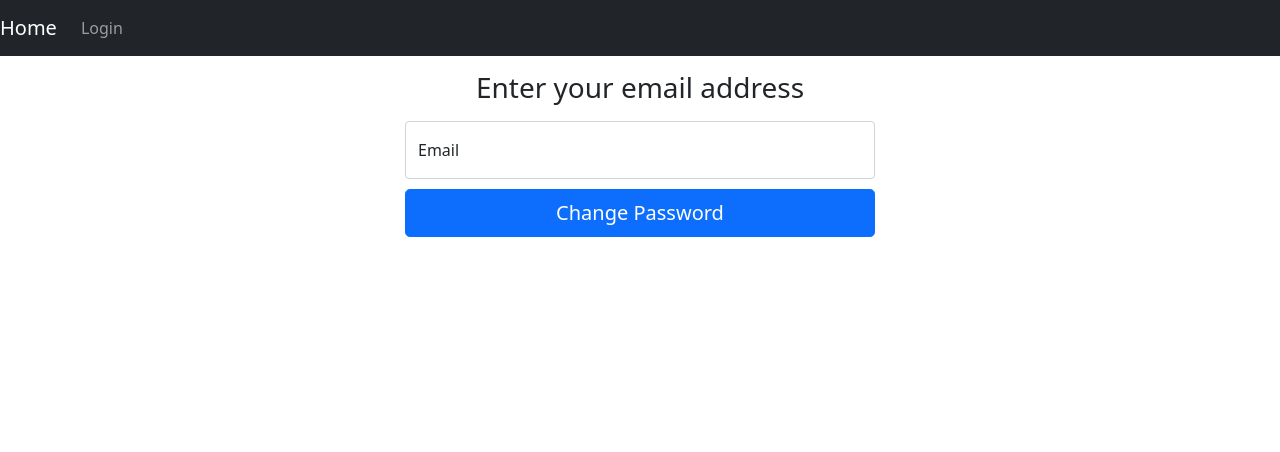
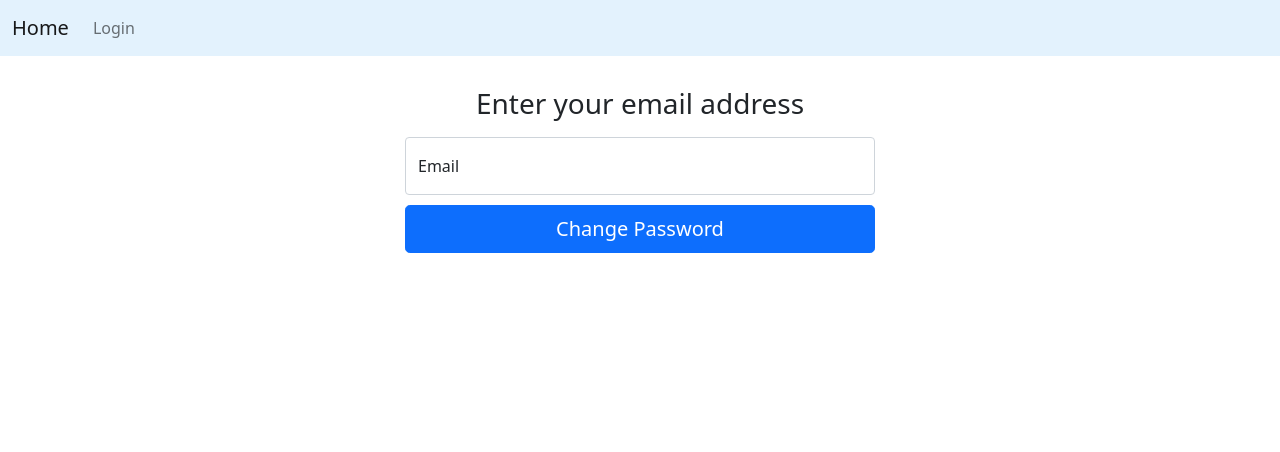
Before and after one commit to IgnatiousVarghese/Election-Management-System, a Django app: page /get_password/ in a window 1280 px wide. Shown: the top 452 px of the page. Before the commit the page ends 237 px from the top, so only its background shows below. Run offline with Django 3.2, Linux system fonts and the light colour scheme.

Commit message:
styling done to base.html.

```diff
--- a/election_site/templates/base.html
+++ b/election_site/templates/base.html
@@ -4,25 +4,37 @@
 <html lang="en">
 
 <head>
+    <meta charset="utf-8">
+    <meta name="viewport" content="width=device-width, initial-scale=1">
+    <!-- Bootstrap CSS -->
+    <link href="https://cdn.jsdelivr.net/npm/bootstrap@5.0.2/dist/css/bootstrap.min.css" rel="stylesheet"
+        integrity="sha384-EVSTQN3/azprG1Anm3QDgpJLIm9Nao0Yz1ztcQTwFspd3yD65VohhpuuCOmLASjC" crossorigin="anonymous">
+
     <title>
         {% block title %} Home {% endblock %}
     </title>
-    <meta charset="utf-8">
-    <meta name="viewport" content="width=device-width, initial-scale=1">
-    <link href="https://cdn.jsdelivr.net/npm/bootstrap@5.0.2/dist/css/bootstrap.min.css" rel="stylesheet"
-        integrity="sha384-EVSTQN3/azprG1Anm3QDgpJLIm9Nao0Yz1ztcQTwFspd3yD65VohhpuuCOmLASjC" crossorigin="anonymous">
-    <script src="https://cdn.jsdelivr.net/npm/bootstrap@5.0.2/dist/js/bootstrap.bundle.min.js"
-        integrity="sha384-MrcW6ZMFYlzcLA8Nl+NtUVF0sA7MsXsP1UyJoMp4YLEuNSfAP+JcXn/tWtIaxVXM"
-        crossorigin="anonymous"></script>
 
-    <script src="https://cdn.jsdelivr.net/npm/@popperjs/core@2.9.2/dist/umd/popper.min.js"
-        integrity="sha384-IQsoLXl5PILFhosVNubq5LC7Qb9DXgDA9i+tQ8Zj3iwWAwPtgFTxbJ8NT4GN1R8p"
-        crossorigin="anonymous"></script>
-    <script src="https://cdn.jsdelivr.net/npm/bootstrap@5.0.2/dist/js/bootstrap.min.js"
-        integrity="sha384-cVKIPhGWiC2Al4u+LWgxfKTRIcfu0JTxR+EQDz/bgldoEyl4H0zUF0QKbrJ0EcQF"
-        crossorigin="anonymous"></script>
 
     <style>
+        .bd-placeholder-img {
+            font-size: 1.125rem;
+            text-anchor: middle;
+            -webkit-user-select: none;
+            -moz-user-select: none;
+            user-select: none;
+        }
+
+        @media (min-width: 768px) {
+            .bd-placeholder-img-lg {
+                font-size: 3.5rem;
+            }
+        }
+
+        body {
+            min-height: 75rem;
+            padding-top: 4.5rem;
+        }
+
         .form {
             width: 100%;
             max-width: 500px;
@@ -36,6 +48,7 @@
             margin-bottom: 10px;
             align-content: center;
         }
+
         .form input[type="email"] {
             max-width: 500px;
             margin-bottom: 10px;
@@ -45,6 +58,7 @@
             max-width: 500px;
             margin-bottom: 10px;
         }
+
         .form textarea {
             max-width: 500px;
             margin-bottom: 10px;
@@ -56,38 +70,38 @@
 </head>
 
 <body>
-    <nav class="navbar navbar-expand-md bg-dark navbar-dark  align-middle">
-        <a class="navbar-brand active" href="/home">Home</a>
-
-        <button class="navbar-toggler" type="button" data-toggle="collapse" data-target="#collapsibleNavbar">
-            <span class="navbar-toggler-icon"></span>
-        </button>
-        <div class="collapse navbar-collapse" id="collapsibleNavbar">
-            <ul class="navbar-nav">
-
-                {% if user.is_authenticated %}
-                <li class="nav-item">
-                    <a class="nav-link" href="#">
+    <nav class="navbar navbar-expand-sm navbar-light fixed-top" style="background-color: #e3f2fd;">
+        <div class="container-fluid">
+            <a class="navbar-brand" href="/home">Home</a>
+            <button class="navbar-toggler" type="button" data-bs-toggle="collapse" data-bs-target="#navbarNavAltMarkup"
+                aria-controls="navbarNavAltMarkup" aria-expanded="false" aria-label="Toggle navigation">
+                <span class="navbar-toggler-icon"></span>
+            </button>
+            <div class="collapse navbar-collapse" id="navbarNavAltMarkup">
+                <div class="navbar-nav">
+                    {% if user.is_authenticated %}
+                    <a class="nav-item nav-link" href="#">
                         Welcome !
 
                         hello
                         {{user.username}}
+
                     </a>
-                </li>
-                <li class="nav-item">
-                    <a class="nav-link" href="/logout">LogOut</a>
-                </li>
-                {% else %}
-                <li class="nav-item">
-                    <a class="nav-link" href="/login">Login</a>
-                </li>
-                {% endif %}
+                    <a class="nav-item nav-link" href="/logout">
+                        LogOut
+                    </a>
+                    {% else %}
+                    <a class="nav-item nav-link" href="/login">
+                        Login
+                    </a>
+                    {% endif %}
 
-            </ul>
+                </div>
+            </div>
         </div>
+    </nav>
 
-    </nav>
-    <div class="container">
+    <div class="container text-center">
         {% if messages %}
         <div class="container">
             {% for msg in messages %}
@@ -110,6 +124,19 @@
 
     {% endblock %}
 
+    <!-- Optional JavaScript; choose one of the two! -->
+
+    <!-- Option 1: Bootstrap Bundle with Popper -->
+    <script src="https://cdn.jsdelivr.net/npm/bootstrap@5.0.2/dist/js/bootstrap.bundle.min.js"
+        integrity="sha384-MrcW6ZMFYlzcLA8Nl+NtUVF0sA7MsXsP1UyJoMp4YLEuNSfAP+JcXn/tWtIaxVXM"
+        crossorigin="anonymous"></script>
+
+    <!-- Option 2: Separate Popper and Bootstrap JS -->
+    <!--
+		<script src="https://cdn.jsdelivr.net/npm/@popperjs/core@2.9.2/dist/umd/popper.min.js" integrity="sha384-IQsoLXl5PILFhosVNubq5LC7Qb9DXgDA9i+tQ8Zj3iwWAwPtgFTxbJ8NT4GN1R8p" crossorigin="anonymous"></script>
+		<script src="https://cdn.jsdelivr.net/npm/bootstrap@5.0.2/dist/js/bootstrap.min.js" integrity="sha384-cVKIPhGWiC2Al4u+LWgxfKTRIcfu0JTxR+EQDz/bgldoEyl4H0zUF0QKbrJ0EcQF" crossorigin="anonymous"></script>
+	-->
+
 </body>
 
 </html>
```
